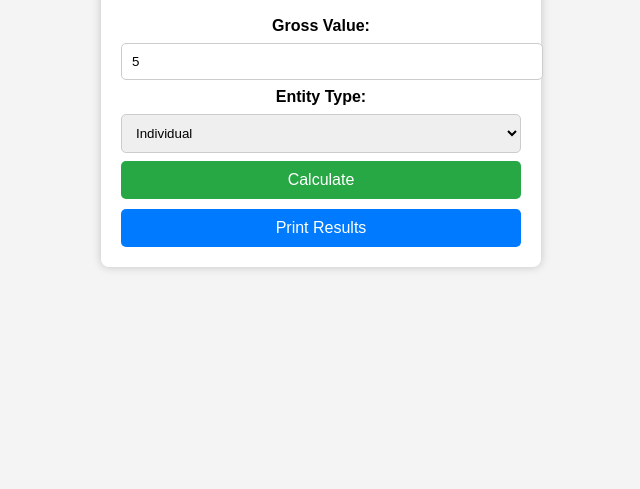
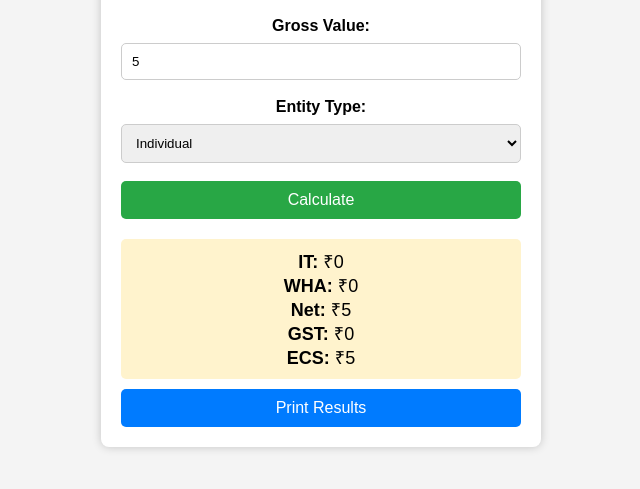
Before and after one commit to vijiemlyn/Bill-Calculator, a plain HTML site: page index.html in a window 1280 px wide. Both pictures are taken after typing "5" into the empty fields and a click on the button "Calculate". Shown: the part 101-590 px from the top of the page, without its empty margins (319-959 px from the left). Drawn offline with Linux system fonts and the light colour scheme.

Commit message:
Update index.html

```diff
--- a/index.html
+++ b/index.html
@@ -1,7 +1,9 @@
 <!DOCTYPE html>
-<html>
+<html lang="en">
 <head>
   <meta name="viewport" content="width=device-width, initial-scale=1">
+  <meta charset="UTF-8">
+  <title>Bill Calculator</title>
   <style>
     body {
       font-family: Arial, sans-serif;
@@ -22,6 +24,8 @@
     }
     label {
       font-weight: bold;
+      display: block;
+      margin-top: 10px;
     }
     input, select {
       width: 100%;
@@ -29,6 +33,7 @@
       margin: 8px 0;
       border: 1px solid #ccc;
       border-radius: 5px;
+      box-sizing: border-box;
     }
     button {
       background: #28a745;
@@ -39,6 +44,7 @@
       border-radius: 5px;
       cursor: pointer;
       font-size: 16px;
+      margin-top: 10px;
     }
     button:hover {
       background: #218838;
@@ -53,25 +59,54 @@
     }
     .print-btn {
       background: #007bff;
-      margin-top: 10px;
     }
   </style>
+</head>
+<body>
+
+  <div class="container">
+    <h2>Bill Calculator</h2>
+
+    <label for="gross">Gross Value:</label>
+    <input type="number" id="gross" placeholder="Enter Gross Value">
+
+    <label for="entity">Entity Type:</label>
+    <select id="entity">
+      <option value="individual">Individual</option>
+      <option value="firm">Firm</option>
+    </select>
+
+    <button onclick="calculateBill()">Calculate</button>
+
+    <div id="output"></div>
+
+    <button class="print-btn" onclick="printResults()">Print Results</button>
+  </div>
+
   <script>
     function calculateBill() {
-      var gross = document.getElementById("gross").value;
+      var gross = parseFloat(document.getElementById("gross").value);
       var entity = document.getElementById("entity").value;
 
-      if (!gross) {
-        alert("Please enter a Gross Value.");
+      if (isNaN(gross) || gross <= 0) {
+        alert("Please enter a valid Gross Value.");
         return;
       }
 
-      google.script.run.withSuccessHandler(displayResults).calculateValues(gross, entity);
-    }
+      // Perform calculations locally (without Google Apps Script)
+      var taxable = gross / 1.18;
+      var IT = entity === "individual" ? Math.round(taxable * 0.01) : Math.round(taxable * 0.02);
+      var WHA = Math.round(gross * 0.05);
+      var GST = taxable > 250000 ? Math.ceil(taxable * 0.02 / 2) * 2 : 0;
+      var net = gross - IT - WHA;
+      var ECS = net - GST;
 
-    function displayResults(results) {
       var outputDiv = document.getElementById("output");
-      outputDiv.innerHTML = results;
+      outputDiv.innerHTML = `<strong>IT:</strong> ₹${IT} <br>
+                             <strong>WHA:</strong> ₹${WHA} <br>
+                             <strong>Net:</strong> ₹${net} <br>
+                             <strong>GST:</strong> ₹${GST} <br>
+                             <strong>ECS:</strong> ₹${ECS}`;
       outputDiv.style.display = "block";
     }
 
@@ -86,27 +121,6 @@
       printWindow.print();
     }
   </script>
-</head>
-<body>
-
-  <div class="container">
-    <h2>Bill Calculator</h2>
-
-    <label>Gross Value:</label>
-    <input type="number" id="gross" placeholder="Enter Gross Value">
-
-    <label>Entity Type:</label>
-    <select id="entity">
-      <option value="individual">Individual</option>
-      <option value="firm">Firm</option>
-    </select>
-
-    <button onclick="calculateBill()">Calculate</button>
-
-    <div id="output"></div>
-
-    <button class="print-btn" onclick="printResults()">Print Results</button>
-  </div>
 
 </body>
 </html>
```
